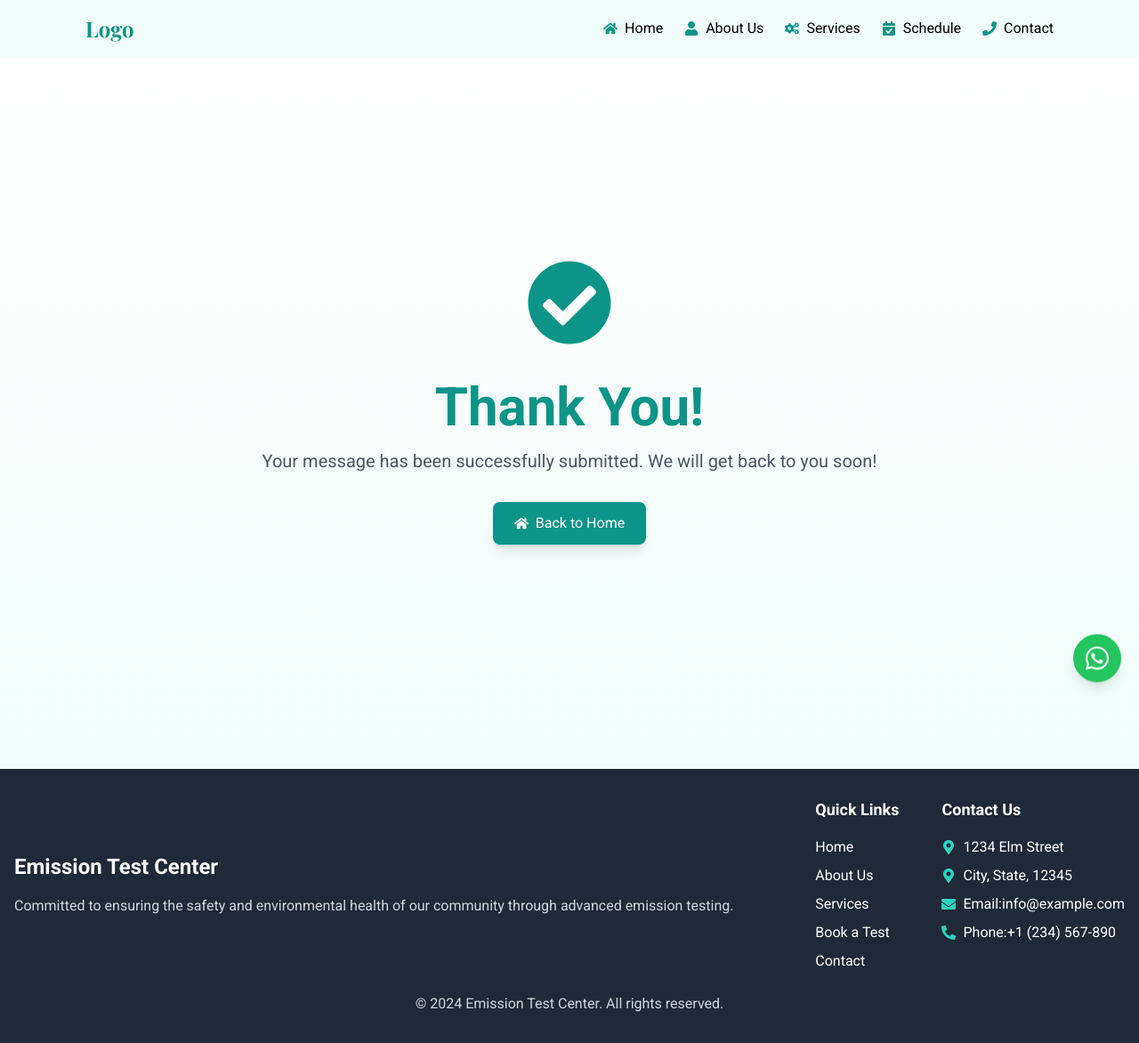
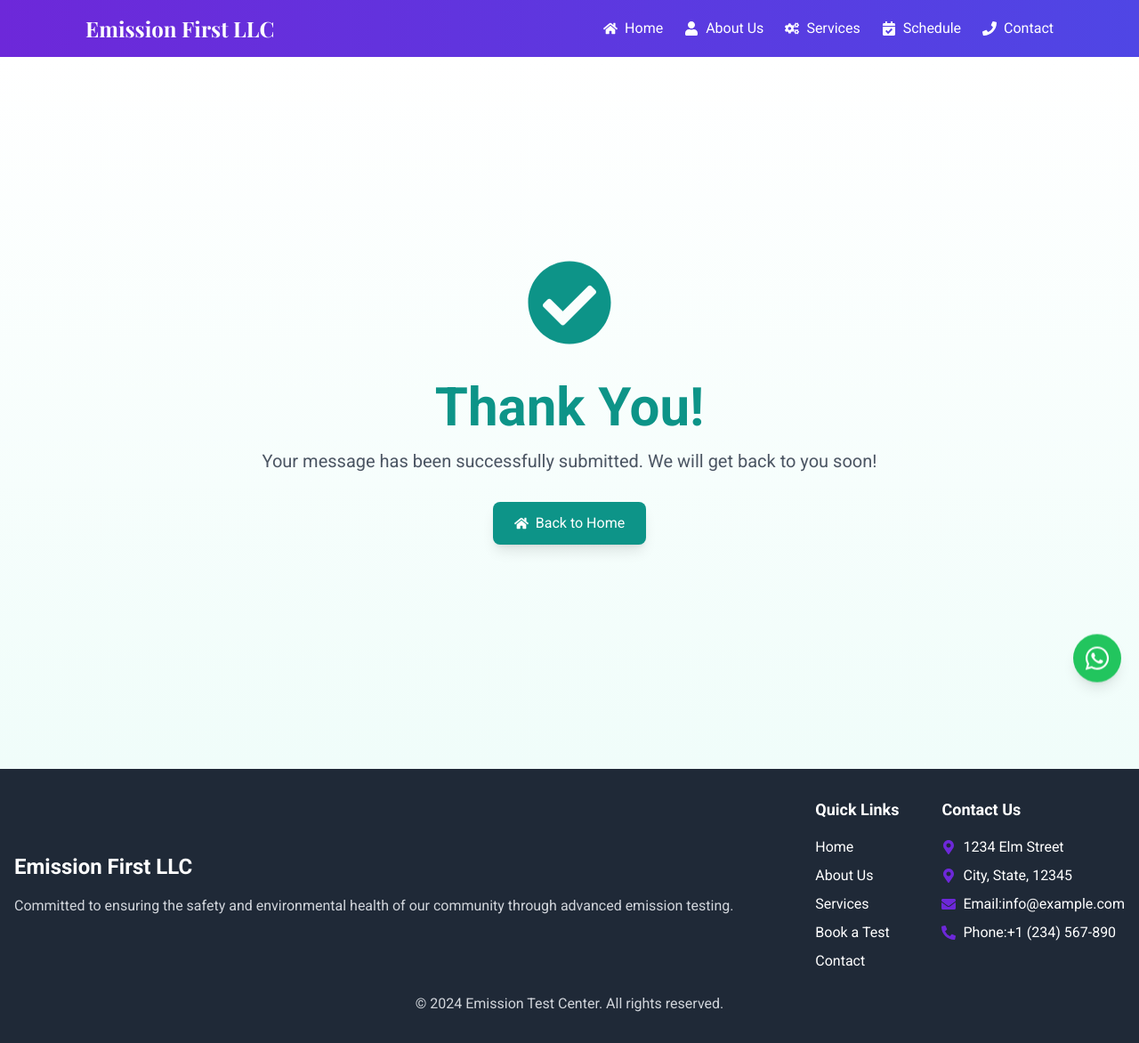
Before and after one commit to arjunn2313/emmision-center, a React (Vite) app: page /success in a window 1280 px wide. Shown: the whole page at 89% size. Built offline with nearby package versions, Linux system fonts and the light colour scheme; the HTML template or start-up script is replaced by a standard one.

Commit message:
ui updated

```diff
--- a/src/components/Footer.jsx
+++ b/src/components/Footer.jsx
@@ -14,7 +14,7 @@ const Footer = () => {
                 to="/"
                 className="hover:text-teal-400 transition-colors duration-300"
               >
-                Emission Test Center
+              Emission First LLC
               </Link>
             </h1>
             <p className="text-gray-300">
@@ -74,15 +74,15 @@ const Footer = () => {
               <h4 className="text-lg font-semibold mb-4">Contact Us</h4>
               <ul className="space-y-2">
                 <li className="flex items-center">
-                  <FaMapMarkerAlt className="text-teal-400 mr-2" /> 1234 Elm
+                  <FaMapMarkerAlt className="text-primary mr-2" /> 1234 Elm
                   Street
                 </li>
                 <li className="flex items-center">
-                  <FaMapMarkerAlt className="text-teal-400 mr-2" /> City, State,
+                  <FaMapMarkerAlt className="text-primary mr-2" /> City, State,
                   12345
                 </li>
                 <li className="flex items-center">
-                  <FaEnvelope className="text-teal-400 mr-2" /> Email:{" "}
+                  <FaEnvelope className="text-primary mr-2" /> Email:{" "}
                   <a
                     href="mailto:info@example.com"
                     className="hover:text-teal-400 transition-colors duration-300"
@@ -91,7 +91,7 @@ const Footer = () => {
                   </a>
                 </li>
                 <li className="flex items-center">
-                  <FaPhoneAlt className="text-teal-400 mr-2" /> Phone:{" "}
+                  <FaPhoneAlt className="text-primary mr-2" /> Phone:{" "}
                   <a
                     href="tel:+1234567890"
                     className="hover:text-teal-400 transition-colors duration-300"
--- a/src/components/Navbar.jsx
+++ b/src/components/Navbar.jsx
@@ -1,4 +1,4 @@
-import React, { useState } from "react";
+import React, { useState, useEffect } from "react";
 import { NavLink } from "react-router-dom";
 import {
   FaBars,
@@ -12,81 +12,101 @@ import {
 
 const Navbar = () => {
   const [isMenuOpen, setIsMenuOpen] = useState(false);
+  const [scrolled, setScrolled] = useState(false);
 
   const toggleMenu = () => setIsMenuOpen(!isMenuOpen);
 
+  useEffect(() => {
+    const handleScroll = () => {
+      if (window.scrollY > 50) {
+        setScrolled(true);
+      } else {
+        setScrolled(false);
+      }
+    };
+
+    window.addEventListener("scroll", handleScroll);
+    return () => window.removeEventListener("scroll", handleScroll);
+  }, []);
+
   return (
-    <nav className="bg-teal-50 text-dark-gray p-4 shadow-md border-light-gray font-poppins">
+    <nav
+      className={`  w-full p-4 transition-colors duration-300 ease-in-out z-10 ${
+        scrolled
+          ? "bg-primary text-dark-gray shadow-md"
+          : "bg-gradient-to-r from-primary to-secondary text-light-gray"
+      } font-poppins`}
+    >
       <div className="container mx-auto flex sm:px-20 justify-between items-center">
         <h1
-          className="text-2xl font-bold text-teal-600"
+          className="text-2xl font-bold text-white"
           style={{ fontFamily: "Playfair Display, serif" }}
         >
-          <NavLink to="/">Logo</NavLink>
+          <NavLink to="/">Emission First LLC</NavLink>
         </h1>
 
         {/* Desktop Menu */}
         <ul className="hidden md:flex items-center space-x-6">
           <li className="flex items-center space-x-2">
-            <FaHome className="text-teal-600" />
+            <FaHome className="text-white" />
             <NavLink
               to="/"
               className={({ isActive }) =>
                 isActive
-                  ? "font-bold text-teal-600"
-                  : "text-dark-gray hover:text-teal-600 transition-colors duration-300"
+                  ? "font-bold text-white underline underline-offset-4"
+                  : "text-white hover:underline hover:underline-offset-4 hover:text-white transition-all duration-300 ease-in-out"
               }
             >
               Home
             </NavLink>
           </li>
           <li className="flex items-center space-x-2">
-            <FaUser className="text-teal-600" />
+            <FaUser className="text-white" />
             <NavLink
               to="/about"
               className={({ isActive }) =>
                 isActive
-                  ? "font-bold text-teal-600"
-                  : "text-dark-gray hover:text-teal-600 transition-colors duration-300"
+                  ? "font-bold text-white underline underline-offset-4"
+                  : "text-white hover:underline hover:underline-offset-4 hover:text-white transition-all duration-300 ease-in-out"
               }
             >
               About Us
             </NavLink>
           </li>
           <li className="flex items-center space-x-2">
-            <FaCogs className="text-teal-600" />
+            <FaCogs className="text-white" />
             <NavLink
               to="/services"
               className={({ isActive }) =>
                 isActive
-                  ? "font-bold text-teal-600"
-                  : "text-dark-gray hover:text-teal-600 transition-colors duration-300"
+                  ? "font-bold text-white underline underline-offset-4"
+                  : "text-white hover:underline hover:underline-offset-4 hover:text-white transition-all duration-300 ease-in-out"
               }
             >
               Services
             </NavLink>
           </li>
           <li className="flex items-center space-x-2">
-            <FaCalendarCheck className="text-teal-600" />
+            <FaCalendarCheck className="text-white" />
             <NavLink
               to="/booking"
               className={({ isActive }) =>
                 isActive
-                  ? "font-bold text-teal-600"
-                  : "text-dark-gray hover:text-teal-600 transition-colors duration-300"
+                  ? "font-bold text-white underline underline-offset-4"
+                  : "text-white hover:underline hover:underline-offset-4 hover:text-white transition-all duration-300 ease-in-out"
               }
             >
               Schedule
             </NavLink>
           </li>
           <li className="flex items-center space-x-2">
-            <FaPhone className="text-teal-600" />
+            <FaPhone className="text-white" />
             <NavLink
               to="/contact"
               className={({ isActive }) =>
                 isActive
-                  ? "font-bold text-teal-600"
-                  : "text-dark-gray hover:text-teal-600 transition-colors duration-300"
+                  ? "font-bold text-white underline underline-offset-4"
+                  : "text-white hover:underline hover:underline-offset-4 hover:text-white transition-all duration-300 ease-in-out"
               }
             >
               Contact
@@ -97,7 +117,7 @@ const Navbar = () => {
         {/* Mobile Menu Button */}
         <button
           onClick={toggleMenu}
-          className="md:hidden text-xl text-teal-600"
+          className="md:hidden text-xl text-white"
           aria-label="Toggle menu"
         >
           <FaBars />
@@ -111,20 +131,20 @@ const Navbar = () => {
         >
           <button
             onClick={toggleMenu}
-            className="absolute top-6 right-6 text-2xl text-teal-600 hover:text-teal-700 transition-colors duration-300"
+            className="absolute top-6 right-6 text-2xl text-purple-600 hover:text-purple-700 transition-colors duration-300"
             aria-label="Close menu"
           >
             <FaTimes />
           </button>
           <ul className="flex flex-col items-start mt-16 gap-10 w-1/2 mx-auto">
             <li className="flex items-center space-x-3">
-              <FaHome className="text-2xl text-teal-600" />
+              <FaHome className="text-2xl text-purple-600" />
               <NavLink
                 to="/"
                 className={({ isActive }) =>
                   isActive
-                    ? "font-bold text-teal-600 text-2xl "
-                    : "text-2xl font-semibold text-dark-gray hover:text-teal-600 transition-colors duration-300"
+                    ? "font-bold text-purple-600 text-2xl"
+                    : "text-2xl font-semibold text-dark-gray hover:text-purple-600 transition-colors duration-300"
                 }
                 onClick={toggleMenu}
               >
@@ -132,13 +152,13 @@ const Navbar = () => {
               </NavLink>
             </li>
             <li className="flex items-center space-x-3">
-              <FaUser className="text-2xl text-teal-600 text-2xl " />
+              <FaUser className="text-2xl text-purple-600" />
               <NavLink
                 to="/about"
                 className={({ isActive }) =>
                   isActive
-                    ? "font-bold text-teal-600 text-2xl "
-                    : "text-2xl font-semibold text-dark-gray hover:text-teal-600 transition-colors duration-300"
+                    ? "font-bold text-purple-600 text-2xl"
+                    : "text-2xl font-semibold text-dark-gray hover:text-purple-600 transition-colors duration-300"
                 }
                 onClick={toggleMenu}
               >
@@ -146,13 +166,13 @@ const Navbar = () => {
               </NavLink>
             </li>
             <li className="flex items-center space-x-3">
-              <FaCogs className="text-2xl text-teal-600" />
+              <FaCogs className="text-2xl text-purple-600" />
               <NavLink
                 to="/services"
                 className={({ isActive }) =>
                   isActive
-                    ? "font-bold text-teal-600 text-2xl "
-                    : "text-2xl font-semibold text-dark-gray hover:text-teal-600 transition-colors duration-300"
+                    ? "font-bold text-purple-600 text-2xl"
+                    : "text-2xl font-semibold text-dark-gray hover:text-purple-600 transition-colors duration-300"
                 }
                 onClick={toggleMenu}
               >
@@ -160,13 +180,13 @@ const Navbar = () => {
               </NavLink>
             </li>
             <li className="flex items-center space-x-3">
-              <FaCalendarCheck className="text-2xl text-teal-600" />
+              <FaCalendarCheck className="text-2xl text-purple-600" />
               <NavLink
                 to="/booking"
                 className={({ isActive }) =>
                   isActive
-                    ? "font-bold text-teal-600 text-2xl "
-                    : "text-2xl font-semibold text-dark-gray hover:text-teal-600 transition-colors duration-300"
+                    ? "font-bold text-purple-600 text-2xl"
+                    : "text-2xl font-semibold text-dark-gray hover:text-purple-600 transition-colors duration-300"
                 }
                 onClick={toggleMenu}
               >
@@ -174,13 +194,13 @@ const Navbar = () => {
               </NavLink>
             </li>
             <li className="flex items-center space-x-3">
-              <FaPhone className="text-2xl text-teal-600" />
+              <FaPhone className="text-2xl text-purple-600" />
               <NavLink
                 to="/contact"
                 className={({ isActive }) =>
                   isActive
-                    ? "font-bold text-teal-600 text-2xl"
-                    : "text-2xl font-semibold text-dark-gray hover:text-teal-600 transition-colors duration-300"
+                    ? "font-bold text-purple-600 text-2xl"
+                    : "text-2xl font-semibold text-dark-gray hover:text-purple-600 transition-colors duration-300"
                 }
                 onClick={toggleMenu}
               >
--- a/tailwind.config.js
+++ b/tailwind.config.js
@@ -1,27 +1,35 @@
 // tailwind.config.js
 /** @type {import('tailwindcss').Config} */
 module.exports = {
-  content: [
-    "./index.html",
-    "./src/**/*.{js,ts,jsx,tsx}",
-  ],
+  content: ["./index.html", "./src/**/*.{js,ts,jsx,tsx}"],
   theme: {
     extend: {
+      colors: {
+        primary: "#6D28D9", // Purple
+        secondary: "#4F46E5", // Indigo
+        accent: "#F59E0B", // Yellow (for highlights or offers)
+        neutral: "#F3F4F6", // Light Gray
+        text: "#1F2937", // Dark Gray for text
+      },
+      gradientColorStops: {
+        "primary-gradient": "#6D28D9", // Purple
+        "secondary-gradient": "#4F46E5", // Indigo
+      },
       keyframes: {
         fadeInUp: {
-          '0%': { opacity: 0, transform: 'translateY(20px)' },
-          '100%': { opacity: 1, transform: 'translateY(0)' },
+          "0%": { opacity: 0, transform: "translateY(20px)" },
+          "100%": { opacity: 1, transform: "translateY(0)" },
         },
         fadeInRight: {
-          '0%': { opacity: 0, transform: 'translateX(20px)' },
-          '100%': { opacity: 1, transform: 'translateX(0)' },
+          "0%": { opacity: 0, transform: "translateX(20px)" },
+          "100%": { opacity: 1, transform: "translateX(0)" },
         },
       },
       animation: {
-        fadeInUp: 'fadeInUp 1s ease-out',
-        fadeInRight: 'fadeInRight 1s ease-out',
+        fadeInUp: "fadeInUp 1s ease-out",
+        fadeInRight: "fadeInRight 1s ease-out",
       },
     },
   },
   plugins: [],
-}
+};
```
Also changed, not shown: src/Pages/Contact.jsx (+6 -6 lines), src/components/HomePage/Banner.jsx (+57 -41 lines), src/components/HomePage/Introduction.jsx (+7 -10 lines), src/components/HomePage/Testimonial.jsx (+5 -5 lines).
